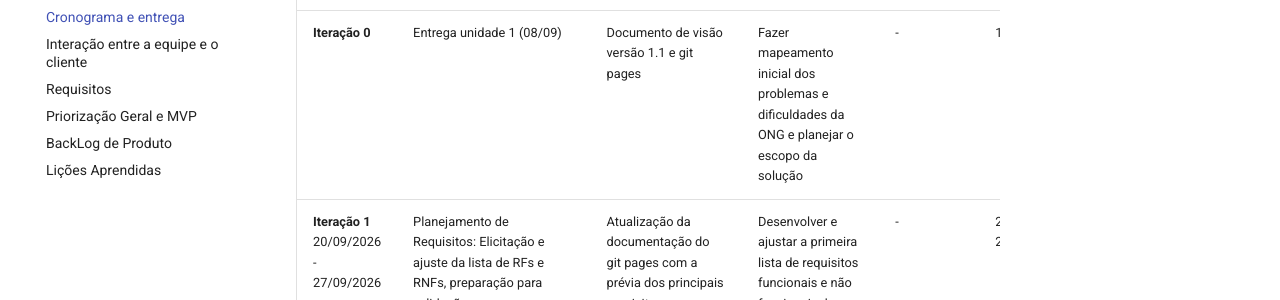
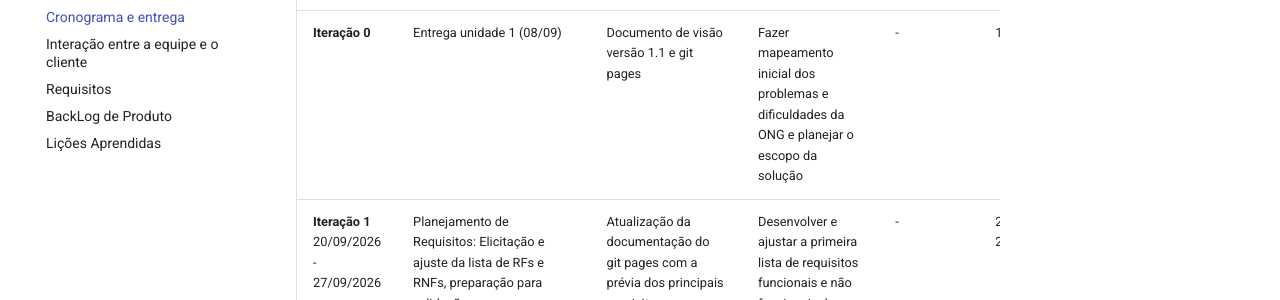
Before and after one commit to mdsreq-fga-unb/REQ-2026.2-T01-SigCecp, an MkDocs documentation site: the page built from docs/visao_produto_projeto/6_cronograma.md, in a window 1280 px wide. Shown: the part 304-604 px from the top of the page. Built offline with MkDocs 1.6.1 and Material for MkDocs 9.7.7, drawn with Linux system fonts in a browser that asks for light colours.

Commit message:
Retirando link do priorizacao_geral_e_mvp.d  da nav do pages

```diff
--- a/mkdocs.yml
+++ b/mkdocs.yml
@@ -12,7 +12,6 @@ nav:
     - Cronograma e entrega: visao_produto_projeto/6_cronograma.md
     - Interação entre a equipe e o cliente: visao_produto_projeto/7_interacao_equipe_e_cliente.md
     - Requisitos: visao_produto_projeto/8_0_requisitos.md
-    - Priorização Geral e MVP: visao_produto_projeto/priorizacao_geral_e_mvp.md
     - BackLog de Produto: visao_produto_projeto/10_backlog_produto.md
     - Lições Aprendidas: visao_produto_projeto/11_licoes_aprendidas.md
   - Gravações:
```
